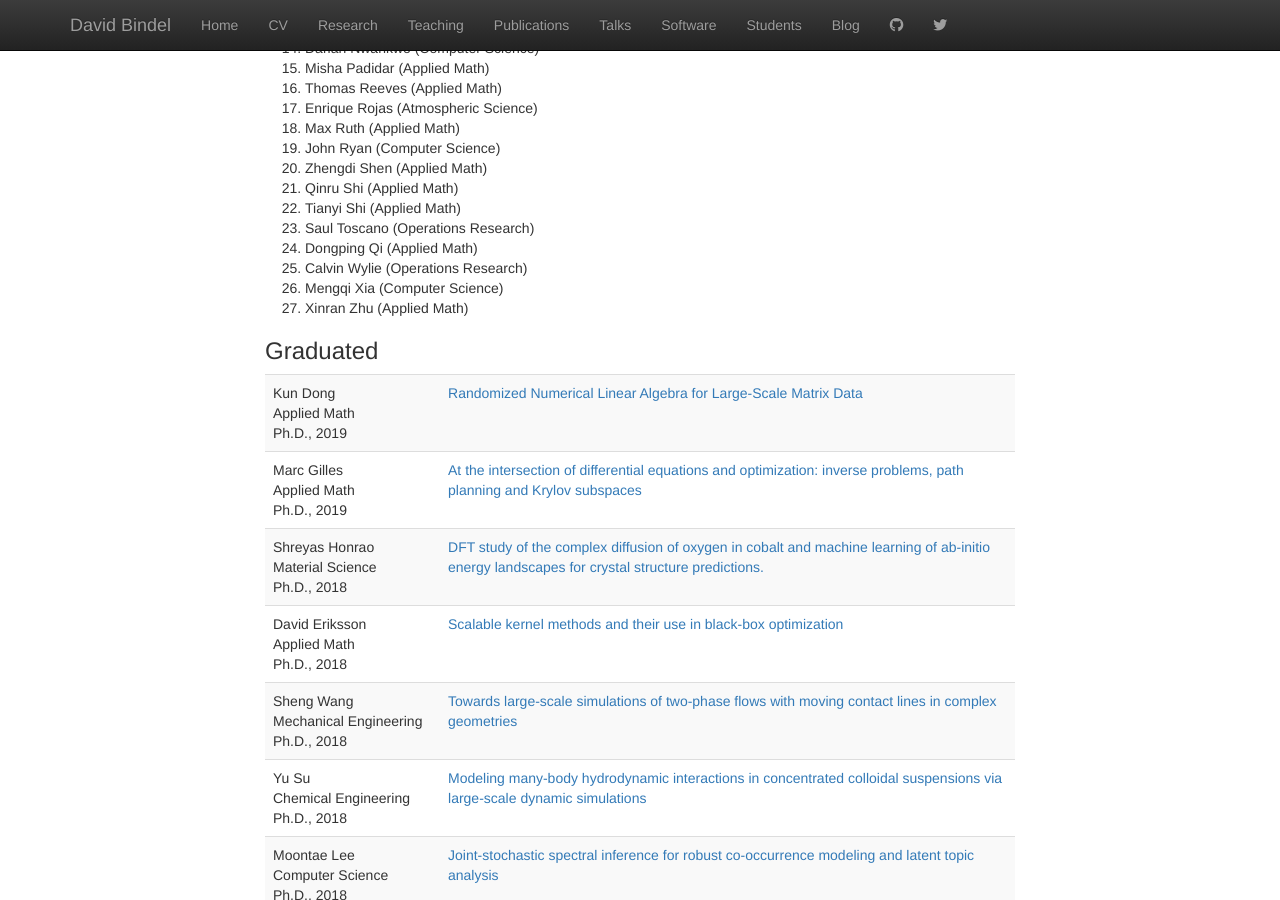
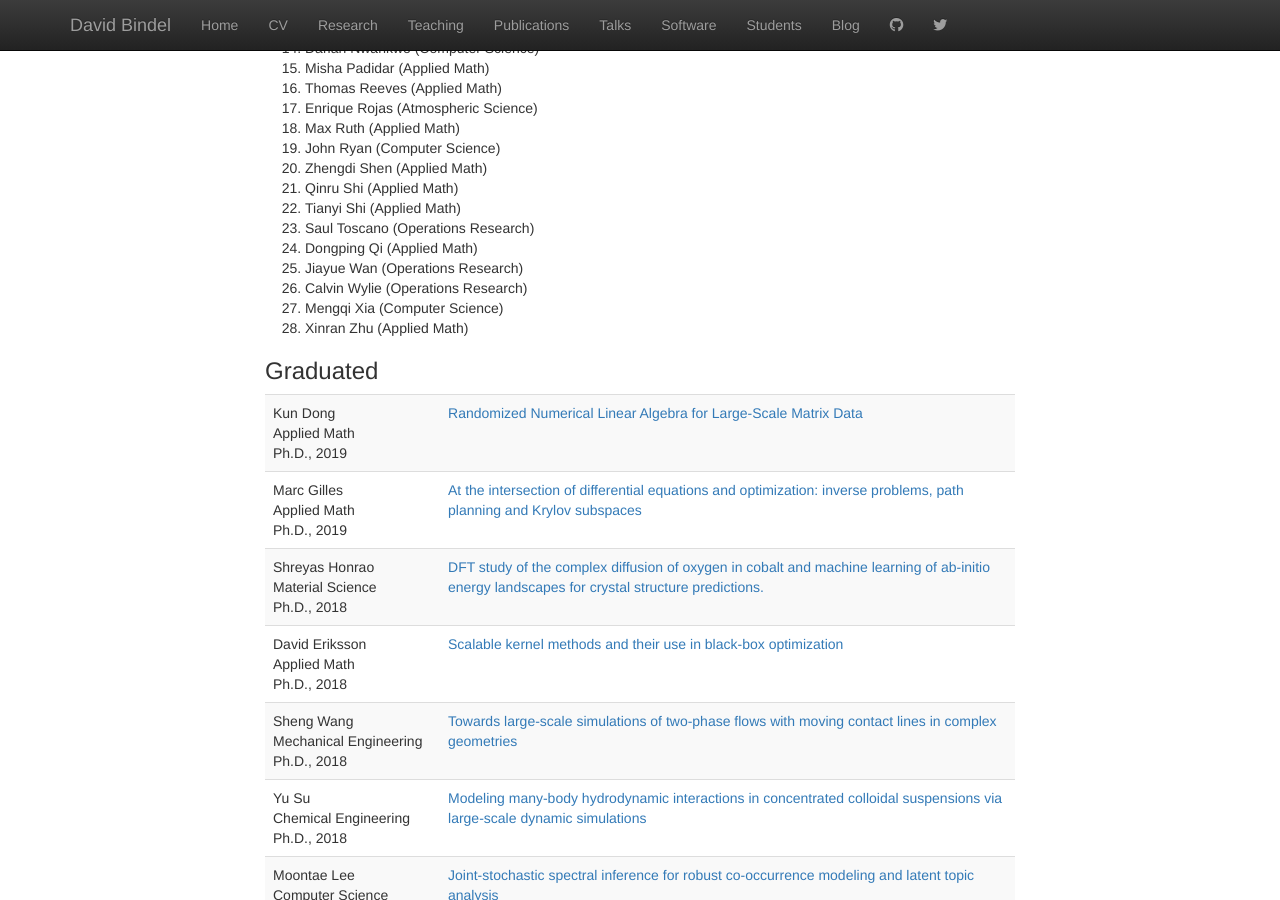
Before and after one commit to dbindel/cornell_web, a Jekyll site: the page built from students.html, in a window 1280 px wide and 900 px high, scrolled down 4986 px. Built offline with Jekyll 4.4.1, drawn with Linux system fonts in a browser that asks for light colours; nearby versions of some CDN libraries.

Commit message:
Update student list.

```diff
--- a/_data/students.yml
+++ b/_data/students.yml
@@ -730,6 +730,11 @@ committees:
     field: Applied Math
   -
     degree: phd
+    last: Wan
+    first: Jiayue
+    field: Operations Research
+  -
+    degree: phd
     last: Wylie
     first: Calvin
     field: Operations Research
```
